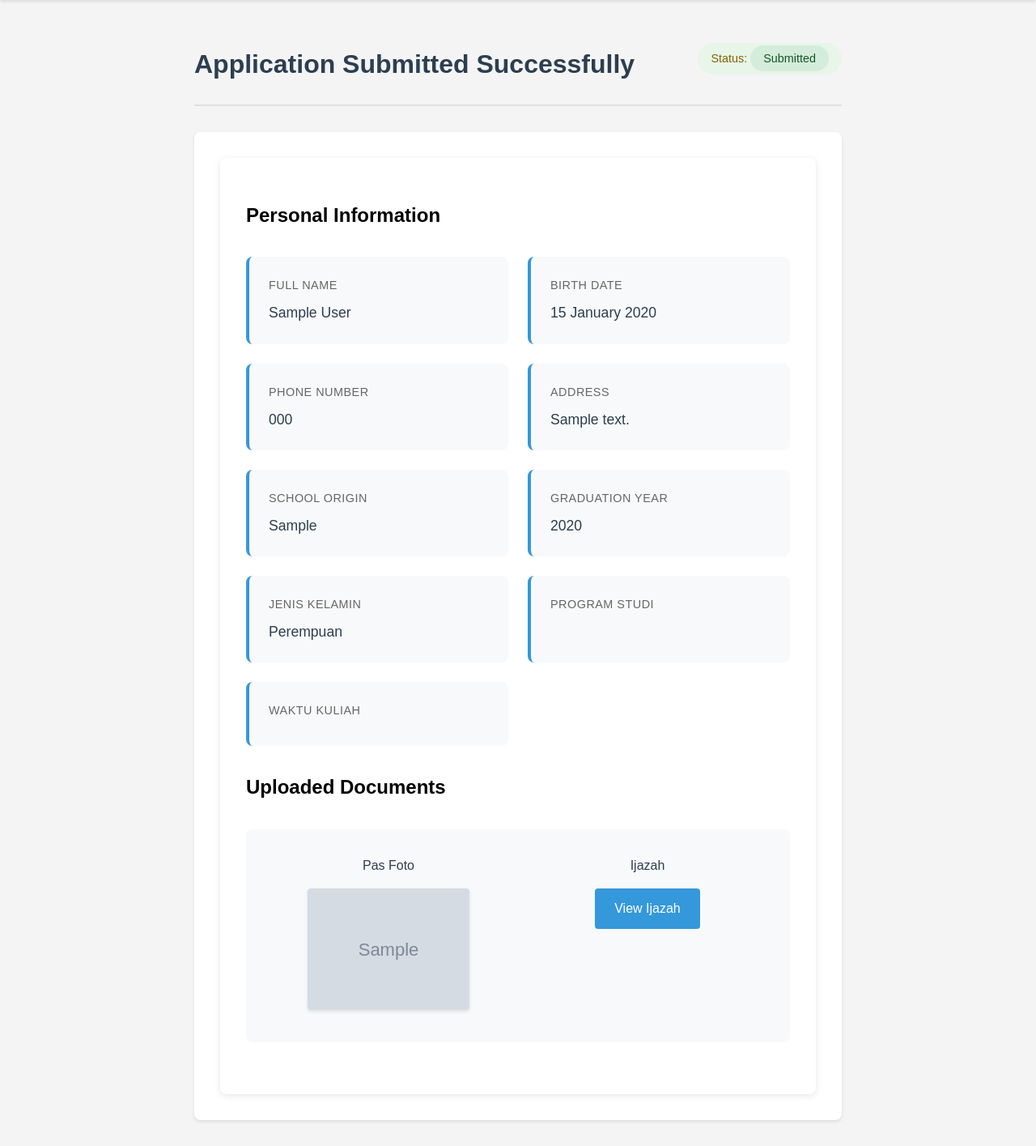
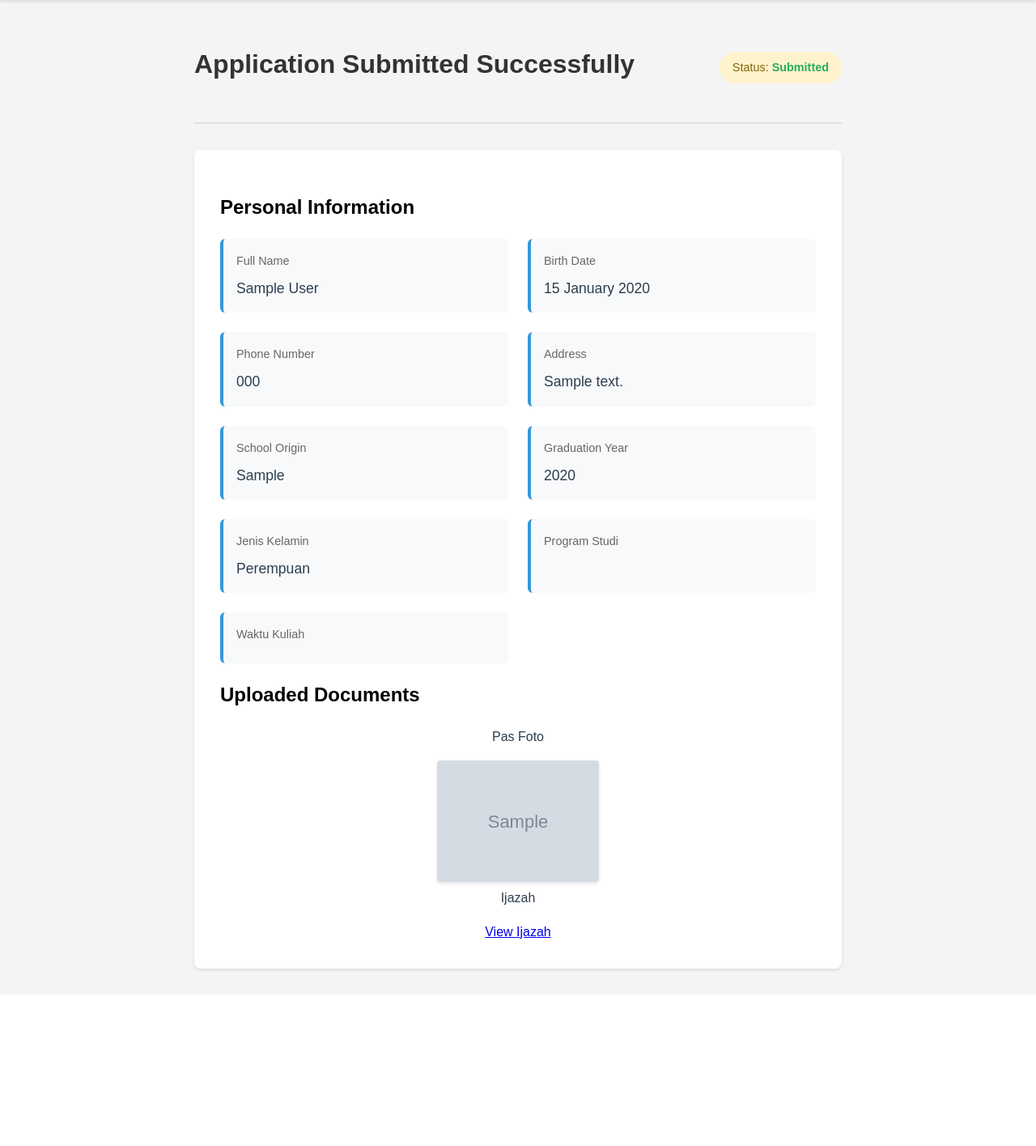
Before and after one commit to Arlesvold/ppdbchar, a Flask app: template ppdb-web-app/src/templates/dashboard/profile_submitted.html in a window 1280 px wide. Shown: the part 70-1485 px from the top of the page at 81% size. After the commit the page ends 1271 px from the top, so only its background shows below. Run offline with Flask 3, Linux system fonts and the light colour scheme; the template is opened without the code that fills it: values that come from a table or form of the project are taken from there, others are empty; tables that the repository leaves empty hold one stand-in row (values such as "Sample post"); grey boxes marked "Sample" are stand-in pictures; some libraries are stand-ins or nearby versions.

Commit message:
Add profile submission page with detailed user information and document display

```diff
--- a/ppdb-web-app/src/static/css/profile_submitted.css
+++ b/ppdb-web-app/src/static/css/profile_submitted.css
@@ -1,21 +1,40 @@
-.submission-details {
-    background-color: white;
+/* ...existing code... */
+
+.profile-section {
+    background-color: #fff;
     padding: 2rem;
     border-radius: 8px;
-    box-shadow: 0 2px 8px rgba(0,0,0,0.1);
+    box-shadow: 0 2px 4px rgba(0,0,0,0.1);
+    margin-bottom: 2rem;
+}
+
+.status-header {
+    text-align: center;
+    margin-bottom: 2rem;
+    padding-bottom: 1rem;
+    border-bottom: 2px solid #e0e0e0;
+}
+
+.status-success {
+    color: #27ae60;
+    font-weight: bold;
+}
+
+.submission-date {
+    color: #666;
+    margin-top: 0.5rem;
 }
 
 .info-grid {
     display: grid;
-    grid-template-columns: repeat(auto-fit, minmax(300px, 1fr));
+    grid-template-columns: repeat(auto-fit, minmax(250px, 1fr));
     gap: 1.5rem;
-    margin: 2rem 0;
 }
 
 .info-item {
+    padding: 1rem;
     background-color: #f8f9fa;
-    padding: 1.5rem;
-    border-radius: 8px;
+    border-radius: 6px;
     border-left: 4px solid #3498db;
 }
 
@@ -24,8 +43,6 @@
     color: #666;
     font-size: 0.9rem;
     margin-bottom: 0.5rem;
-    text-transform: uppercase;
-    letter-spacing: 0.5px;
 }
 
 .info-item span {
@@ -35,14 +52,11 @@
     font-weight: 500;
 }
 
-.document-preview {
+.document-grid {
     display: grid;
     grid-template-columns: repeat(auto-fit, minmax(200px, 1fr));
     gap: 2rem;
-    margin: 2rem 0;
-    padding: 2rem;
-    background-color: #f8f9fa;
-    border-radius: 8px;
+    justify-items: center;
 }
 
 .document-item {
@@ -62,37 +76,14 @@
     box-shadow: 0 2px 4px rgba(0,0,0,0.1);
 }
 
-.document-link {
-    display: inline-block;
-    padding: 0.75rem 1.5rem;
-    background-color: #3498db;
-    color: white;
-    text-decoration: none;
-    border-radius: 4px;
-    transition: background-color 0.3s;
+.button-group {
+    display: flex;
+    justify-content: center;
+    gap: 1rem;
+    margin-top: 2rem;
 }
 
-.document-link:hover {
-    background-color: #2980b9;
+.button-group .btn {
+    min-width: 150px;
+    text-align: center;
 }
-
-.status-success {
-    background-color: #d4edda;
-    color: #155724;
-    padding: 0.5rem 1rem;
-    border-radius: 20px;
-    font-weight: 500;
-}
-
-.dashboard-header h1 {
-    color: #2c3e50;
-    margin-bottom: 0.5rem;
-}
-
-.status-badge {
-    display: inline-block;
-    padding: 0.5rem 1rem;
-    background-color: #e8f5e9;
-    border-radius: 20px;
-    font-size: 0.9rem;
-}
```
Also changed, not shown: ppdb-web-app/src/static/css/styles.css (+44 -12 lines), instance/ppdb.db, 1 other file.
